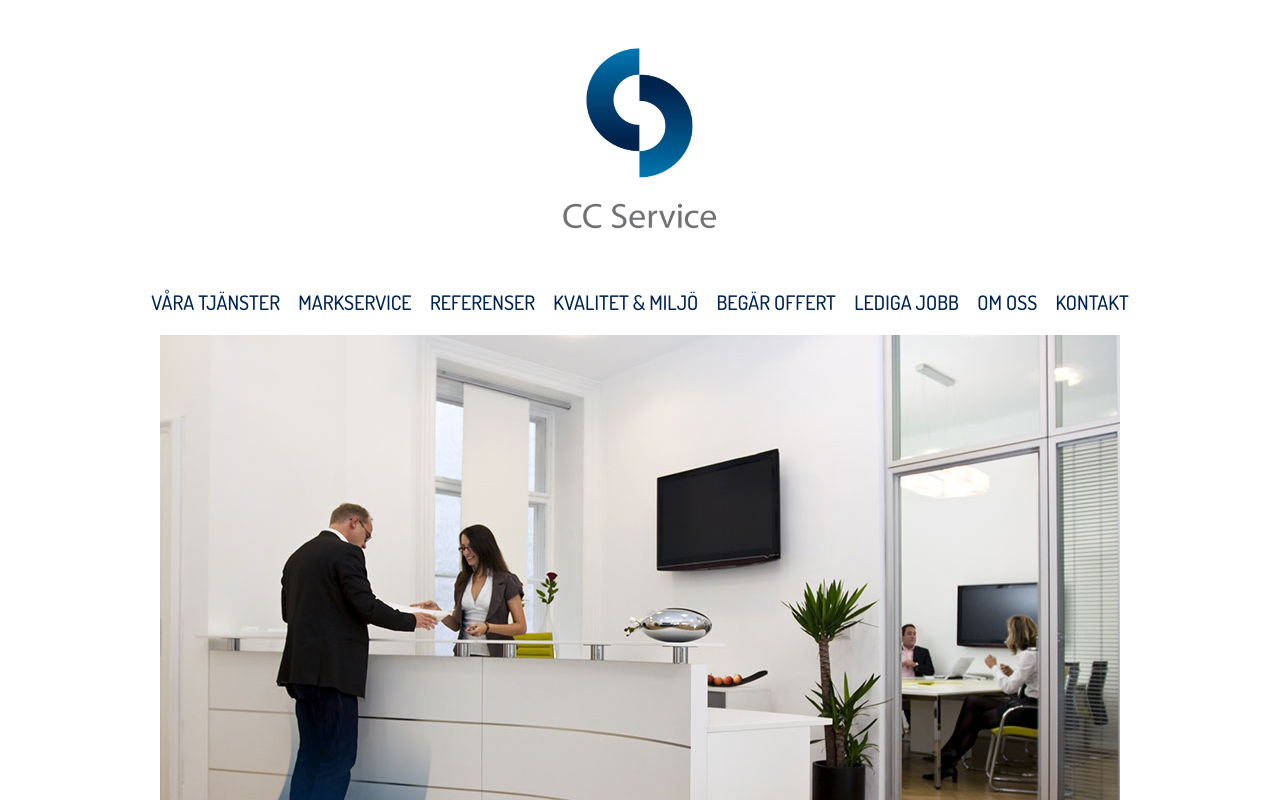
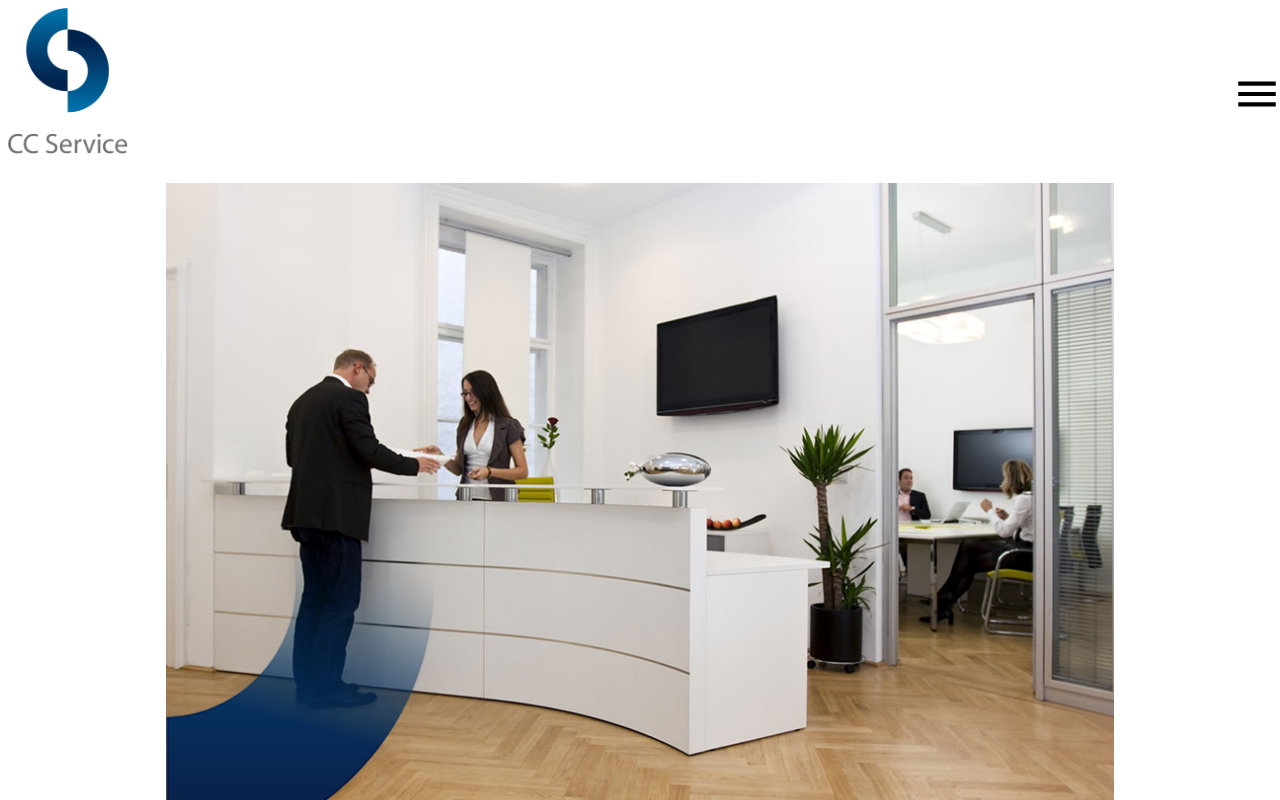
Before and after one commit to Lexlinkan/CChemsida, a React (Vite) app: page / in a window 1280 px wide. Shown: the top 800 px of the page. Built offline with nearby package versions, Linux system fonts and the light colour scheme.

Commit message:
working with navbar

```diff
--- a/src/Business/business.css
+++ b/src/Business/business.css
@@ -38,7 +38,7 @@
 }
 
 .businessImg {
-  width: 75vw;
+  width: 74vw;
   margin-bottom: -10px;
 }
 
--- a/src/Footer/Footer.jsx
+++ b/src/Footer/Footer.jsx
@@ -6,7 +6,7 @@ export const Footer = () => {
   return (
     <div className="style">
       <span className="hzLine"></span>
-      <span className="span">CC Service AB</span>
+      <span className="span1">CC Service AB</span>
       <span className="span">Enhagsvägen 18</span>
       <span className="span">187 40 Täby</span>
       <span className="span">08-506 363 88</span>
--- a/src/Footer/footer.css
+++ b/src/Footer/footer.css
@@ -10,6 +10,10 @@
   }
 
   .span {
+    color: #999a9a;
+  }
+
+  .span1 {
     color: #999a9a;
   }
 
@@ -27,19 +31,33 @@
     }
     .style {
       margin-top: 0;
+      flex-wrap: wrap;
       display: flex;
       align-items: center;
+      justify-content: space-around;
+      width: 80%;
+      gap: 5px;
+    }
+    .span1 {
+      display: none;
     }
 }
 
 @media only screen and (max-width: 1024px) {
     .style {
       margin-top: 0;
+      flex-wrap: wrap;
       display: flex;
       align-items: center;
-      justify-content: center;
+      justify-content: space-around;
+      width: 80%;
+      gap: 5px;
+
     }
     .hzLine {
       display: none;
     }
+    .span1 {
+      display: none;
+    }
 }
--- a/src/Kontakt/Kontakt.jsx
+++ b/src/Kontakt/Kontakt.jsx
@@ -13,7 +13,7 @@ const Kontakt = () => {
     <div className="bodyKontakt">
       <Navbar />
 
-      <img src={kontaktImg} style={{ width: "80%" }} alt="Kontakt image" />
+      <img src={kontaktImg} style={{ width: "75%" }} alt="Kontakt image" />
       <div className="spanContainerKontakt">
         <span className="titleKontakt">Kontakta oss</span>
         <span className="subtitleKontakt">
--- a/src/Kontakt/kontakt.css
+++ b/src/Kontakt/kontakt.css
@@ -8,7 +8,7 @@
 
 .titleKontakt {
   font-weight: bold;
-    font-family: 'dosis', sans-serif;
+  font-family: "dosis", sans-serif;
   color: #002554;
   font-size: 57px;
   font-weight: 500;
@@ -19,7 +19,7 @@
 .subtitleKontakt {
   font-size: 20px;
   cursor: pointer;
-    font-family: 'merriweather, sans-serif';
+  font-family: "merriweather, sans-serif";
   color: #999a9a;
   max-width: 600px;
   letter-spacing: 1px;
@@ -43,13 +43,13 @@
 
 .cardTitleKontakt {
   font-size: 25px;
-    font-family: 'dosis, sans-serif';
+  font-family: "dosis, sans-serif";
   color: #002554;
 }
 
 .cardSubtitleKontakt {
   font-size: 15px;
-    font-family: 'Merriweather, sans-serif';
+  font-family: "Merriweather, sans-serif";
   color: #999a9a;
   letter-spacing: 2px;
 }
@@ -63,7 +63,7 @@
   border: none;
   cursor: pointer;
   font-size: 20px;
-    font-family: 'dosis, sans-serif';
+  font-family: "dosis, sans-serif";
   margin-top: 50px;
   margin-bottom: 150px;
   transition: transform 0.2s ease-in-out;
@@ -74,7 +74,7 @@
   color: #002554;
   font-size: 20px;
   font-weight: 500;
-    font-family: 'dosis, sans-serif';
+  font-family: "dosis, sans-serif";
 }
 
 @media only screen and (max-width: 1024px) {
@@ -83,7 +83,7 @@
     justify-content: space-around;
     align-items: center;
     flex-direction: column;
-      width: 100%;
+    width: 90%;
   }
   .titleKontakt {
     font-size: 40px;
--- a/src/Navbar/Navbar.jsx
+++ b/src/Navbar/Navbar.jsx
@@ -1,18 +1,97 @@
-import React from "react";
+import React, { useState, useEffect } from "react";
 import { Link } from "react-router-dom";
 import logoHome from "../assets/CCS_COLOR.png";
 import "./navbar.css";
-
-
+import MenuIcon from "@mui/icons-material/Menu";
 
 const Navbar = () => {
+  const [open, setOpen] = useState(false);
+  const [isMobile, setIsMobile] = useState(false);
+
+  useEffect(() => {
+    const handleResize = () => {
+      setIsMobile(window.innerWidth <= 1400);
+    };
+
+    handleResize(); // Initial check
+    window.addEventListener("resize", handleResize);
+
+    return () => {
+      window.removeEventListener("resize", handleResize);
+    };
+  }, []);
+
+  const toggleMenu = () => {
+    setOpen(!open);
+  };
+
   return (
-    <div className="navcontainer">
-        <div>
+    <div className="navBody">
+        <div className="logoContainer">
           <Link to="/">
             <img className="logo" src={logoHome} alt="Logga" />
           </Link>
         </div>
+        {isMobile ? (
+          <div className="navbarElements">
+            <div className={`nav ${open ? "open" : ""}`}>
+              <Link
+                className="linkStyle"
+                to="/tjanster"
+                onClick={() => setOpen(false)}
+              >
+                <span className="navItem">VÅRA TJÄNSTER</span>
+              </Link>
+              <Link
+                className="linkStyle"
+                to="/markservice"
+                onClick={() => setOpen(false)}
+              >
+                <span className="navItem">MARKSERVICE</span>
+              </Link>
+              <Link
+                className="linkStyle"
+                to="/referenser"
+                onClick={() => setOpen(false)}
+              >
+                <span className="navItem">REFERENSER</span>
+              </Link>
+              <Link
+                className="linkStyle"
+                to="/kvalitetmiljo"
+                onClick={() => setOpen(false)}
+              >
+                <span className="navItem">KVALITET & MILJÖ</span>
+              </Link>
+              <Link
+                className="linkStyle"
+                to="/offert"
+                onClick={() => setOpen(false)}
+              >
+                <span className="navItem">BEGÄR OFFERT</span>
+              </Link>
+              <Link
+                className="linkStyle"
+                to="/about"
+                onClick={() => setOpen(false)}
+              >
+                <span className="navItem">OM OSS</span>
+              </Link>
+              <Link
+                className="linkStyle"
+                to="/kontakt"
+                onClick={() => setOpen(false)}
+              >
+                <span className="navItem">KONTAKT</span>
+              </Link>
+            </div>
+            <MenuIcon
+              style={{ fontSize: "50" }}
+              className="burgerMenu"
+              onClick={toggleMenu}
+            />
+          </div>
+        ) : (
           <div className="nav">
             <Link className="linkStyle" to="/tjanster">
               <span className="navItem">VÅRA TJÄNSTER</span>
@@ -28,17 +107,15 @@ const Navbar = () => {
             </Link>
             <Link className="linkStyle" to="/offert">
               <span className="navItem">BEGÄR OFFERT</span>
-          </Link>{" "}
-          <Link className="linkStyle" to="/ledigajobb">
-            <span className="navItem">LEDIGA JOBB</span>
             </Link>
-          <Link className="linkStyle" to="/omoss">
+            <Link className="linkStyle" to="/about">
               <span className="navItem">OM OSS</span>
             </Link>
             <Link className="linkStyle" to="/kontakt">
               <span className="navItem">KONTAKT</span>
             </Link>
           </div>
+        )}
     </div>
   );
 };
--- a/src/Navbar/navbar.css
+++ b/src/Navbar/navbar.css
@@ -1,44 +1,114 @@
-.navcontainer {
-    width: 101%;
-    display: flex;
-    align-items: center;
-    justify-content: space-between;
-    flex-direction: column;
+/* navbar.css */
+
+.logo {
+  width: 120px;
+  margin-bottom: 25px;
 }
 
-.logo {
-    width: 154px;
-    height: 181px;
-    margin-top: 25px;
-    margin: 40px;
+.logoContainer {
+  display: flex;
+  align-items: center;
+  justify-content: center;
+  margin-right: 10px; /* Add margin to create space between logo and burger menu */
+}
+
+.navBody {
+  display: flex;
+  flex-direction: column;
+  width: 85%;
+}
+
+/* .navLinkContainer {
+  display: flex;
+  flex-direction: column;
+  justify-content: space-between;
+  align-items: center;
+  width: 100%;
+} */
+
+.navcontainer {
+  display: flex;
+  flex-direction: column; /* Stack logo and navigation elements vertically */
+  justify-content: center; /* Center content vertically */
+  align-items: center; /* Center content horizontally */
+  margin: auto; /* Center the navcontainer horizontally */
+}
+
+.navbarElements {
+  display: flex;
+  align-items: center;
+  width: 100%; /* Make burger menu and logo occupy full width */
+}
+
+.nav {
+  display: flex;
+  align-items: center;
+  justify-content: space-between;
+  width: 89%;
+}
+
+.linkStyle {
+  margin-bottom: 20px;
+}
+
+.burgerMenu {
+  display: none; /* Hide burger menu icon by default */
+}
+
+@media screen and (max-width: 1400px) {
+  .burgerMenu {
+    display: block;
+  }
+
+  .navBody {
     display: flex;
-    justify-content: center;
+    flex-direction: row;
+    justify-content: space-between;
+    align-items: center;
+    width: 100%;
+  }
+
+  .navcontainer {
+    flex-direction: row;
+    justify-content: space-between;
+    width: 100%;
     align-items: center;
   }
 
   .nav {
-    display: flex;
-    justify-content: space-around;
+    display: none;
+    flex-direction: column;
+    justify-content: center;
     align-items: center;
-    flex-direction: row;
+    background-color: white;
+    position: absolute;
+    width: 200px;
+    height: 20vh;
     padding: 20px;
-    font-family: dosis, sans-serif;
-    color: #002554;
-    font-size: 20px;
-    font-weight: 500;
-    width: 78%;
-    text-decoration: none;
   }
 
-  .navItem {
-    transition: transform 0.2s ease-in-out;
-    cursor: default;
-    text-decoration: none;
+  /* .navLinkContainer {
+    display: flex;
+    flex-direction: row;
+    justify-content: space-between;
+    align-items: center;
+    width: 0;
+  } */
+
+  .nav.open {
+    display: flex;
+    align-items: center;
+    justify-content: start;
   }
 
-  @media only screen and (max-width: 1024px) {
-    .navcontainer {
-      display: flex;
-      flex-direction: row;
-    }
+  .burgerMenu {
+    width: 50%; /* Adjust width as needed */
+    text-align: center; /* Center the burger menu icon */
   }
+  .navbarElements {
+    display: block;
+    align-items: center;
+    justify-content: space-between;
+    width: 40px;
+  }
+}
```
Also changed, not shown: package.json (+6 -2 lines), 1 other file (tests, documents, lock files or other folders). Lines whose indentation alone changed are shown as unchanged.
